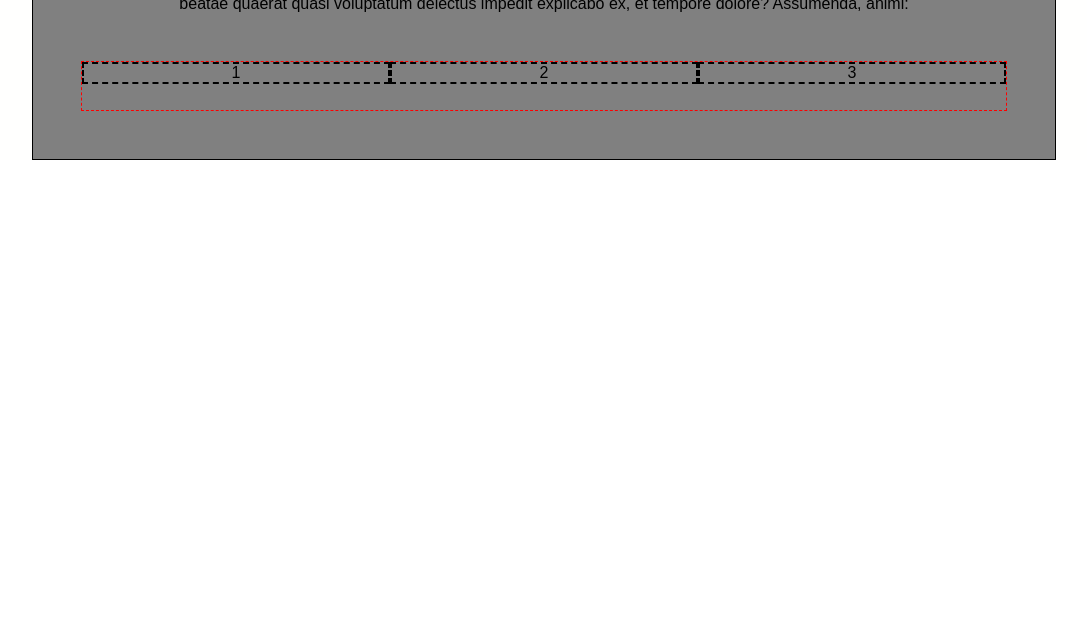
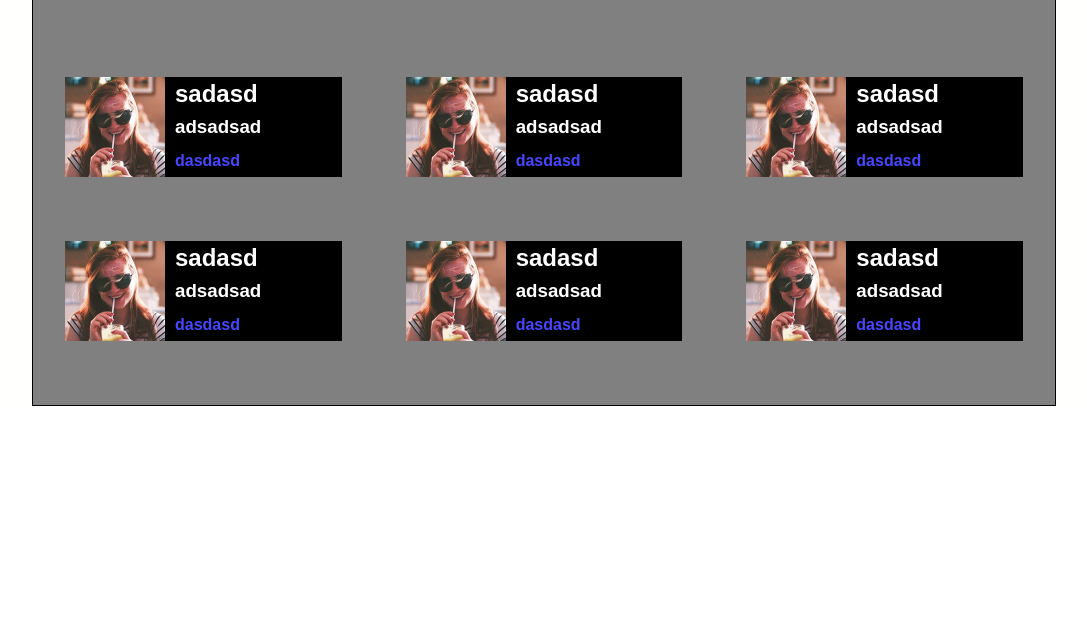
Before and after one commit to Adriatik-Berdufi/html-css-float-cards, a plain HTML site: page index.html in a window 1280 px wide. Shown: the part 157-800 px from the top of the page, without its empty margins (96-1183 px from the left). Drawn offline with Linux system fonts and the light colour scheme.

Commit message:
feat:add structure

```diff
--- a/css/style.css
+++ b/css/style.css
@@ -9,8 +9,15 @@
 body {
   font-family: Arial, Helvetica, sans-serif;
 }
-
+img{
+  height: 100px;
+}
 /** Utils **/
+.clearfix::after {
+  content: "";
+  clear: both;
+  display: table;
+}
 
 .wrapper{
   width: 100%;
@@ -23,20 +30,35 @@ body {
   background-color: grey;
   border: 1px solid black;
   text-align: center;
-  padding:3rem;
+  padding:2rem;
+
+}
+h1,p{
+  margin-bottom: 3rem;
+}
+
+.row.team{
+  margin: 0 -2rem;
 
 }
 
-.container > *{
-  padding-bottom: 3rem;
+.col-1-3{
+
+  float: left;
+  margin: 2rem 2rem;
+  color: white;
+  background-color: black;
+  width: calc(100% / 3 - 4rem);
 }
-.team{
-
-  border: 1px dashed red;
+img{
+  float: left;
+  height: 100px;
 }
-.col-1-3{
-  float: left;
-  width: calc(100% / 3);
-  border: 2px dashed black;
-
+.mail{
+  color: rgb(71, 71, 255);
 }
+.user{
+  padding-left: 110px;
+  line-height:calc(100px / 3);
+  text-align: start;
+}
--- a/index.html
+++ b/index.html
@@ -15,15 +15,68 @@
   <body>
     <div class="wrapper">
       <div class="container">
-        <h1>Meet Our Team</h1>
-        <p>Lorem ipsum dolor sit amet, consectetur adipisicing elit. Sequi molestias quas dicta recusandae aspernatur, totam fugit animi beatae quaerat quasi voluptatum delectus impedit explicabo ex, et tempore dolore? Assumenda, animi:</p>
-        <section class="team">
-          <div class="col-1-3 float">1</div>
-          <div class="col-1-3 float">2</div>
-          <div class="col-1-3 float">3</div>
-        </section>
+
+
+        <div class="tittle">
+          <h1>Meet Our Team</h1>
+          <p>Lorem ipsum dolor sit amet, consectetur adipisicing elit. Sequi molestias quas dicta recusandae aspernatur, totam fugit animi beatae quaerat quasi voluptatum delectus impedit explicabo ex, et tempore dolore? Assumenda, animi:</p>
+        </div>
+        <div class="row team clearfix">
+          <div class="col-1-3 clearfix" >
+            <img src="./img/female1.png" alt="">
+            <div class="user">
+              <h2>sadasd</h2>
+              <h3>adsadsad</h3>
+              <h4 class="mail">dasdasd</h4>
+            </div>
+          </div>
+          <div class="col-1-3 clearfix" >
+            <img src="./img/female1.png" alt="">
+            <div class="user">
+              <h2>sadasd</h2>
+              <h3>adsadsad</h3>
+              <h4 class="mail">dasdasd</h4>
+            </div>
+          </div>
+          <div class="col-1-3 clearfix" >
+            <img src="./img/female1.png" alt="">
+            <div class="user">
+              <h2>sadasd</h2>
+              <h3>adsadsad</h3>
+              <h4 class="mail">dasdasd</h4>
+            </div>
+          </div>
+        </div>
+        <div class="row team clearfix">
+          <div class="col-1-3 clearfix" >
+            <img src="./img/female1.png" alt="">
+            <div class="user">
+              <h2>sadasd</h2>
+              <h3>adsadsad</h3>
+              <h4 class="mail">dasdasd</h4>
+            </div>
+          </div>
+          <div class="col-1-3 clearfix" >
+            <img src="./img/female1.png" alt="">
+            <div class="user">
+              <h2>sadasd</h2>
+              <h3>adsadsad</h3>
+              <h4 class="mail">dasdasd</h4>
+            </div>
+          </div>
+          <div class="col-1-3 clearfix" >
+            <img src="./img/female1.png" alt="">
+            <div class="user">
+              <h2>sadasd</h2>
+              <h3>adsadsad</h3>
+              <h4 class="mail">dasdasd</h4>
+            </div>
+          </div>
+
+        </div>
+
+
       </div>
-
     </div>
 
   </body>
```
